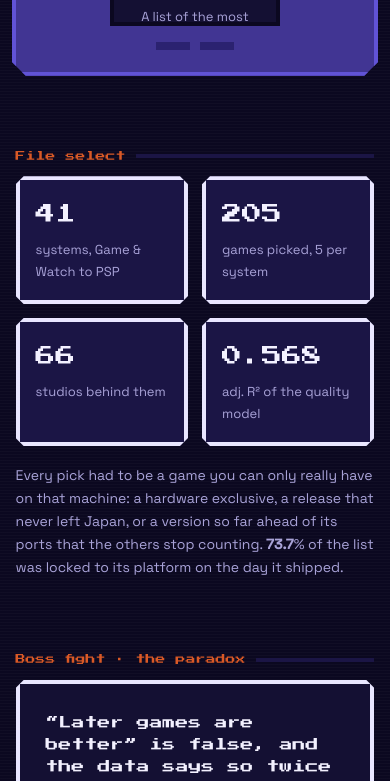
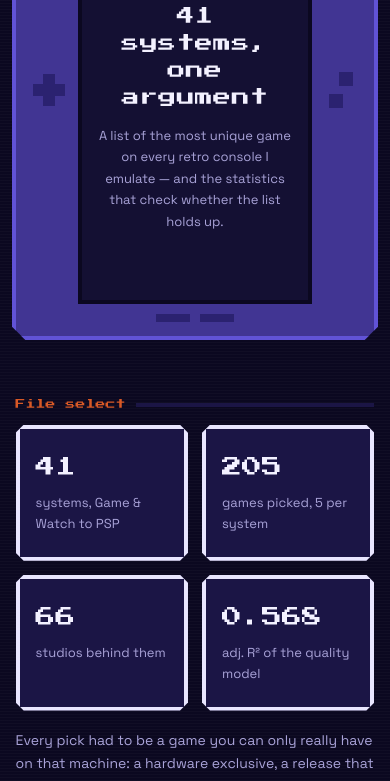
Before and after one commit to Eeman1113/retrogames, a plain HTML site: page docs/index.html in a window 390 px wide. Shown: the part 170-951 px from the top of the page. Drawn offline with Linux system fonts and the light colour scheme.

Commit message:
Stop the handheld screen clipping its own content on narrow viewports
The screen kept a fixed 3:2 aspect ratio at every width, so below ~760px the
title and sprite row overflowed a hidden box. Under 760px the screen now grows
to fit its content and the d-pad and face buttons shrink instead of taking
width from it.

```diff
--- a/docs/style.css
+++ b/docs/style.css
@@ -189,3 +189,18 @@ footer a { color: var(--ink-2); }
   transition: opacity .09s linear;
 }
 @media (prefers-reduced-motion: reduce) { #tip { transition: none; } }
+
+/* The screen holds a fixed 3:2 aspect like the real hardware, which clips its own
+   content once the column gets narrow. Below 760px the screen grows to fit instead,
+   and the controls shrink rather than stealing width from it. */
+@media (max-width: 760px) {
+  .gba { grid-template-columns: 38px 1fr 38px; gap: 10px; padding: 14px; margin-top: 28px; }
+  .screen { aspect-ratio: auto; padding: 22px 14px; }
+  .dpad { width: 32px; height: 32px; }
+  .dpad i:nth-child(1) { left: 10px; top: 0; width: 12px; height: 32px; }
+  .dpad i:nth-child(2) { top: 10px; left: 0; width: 32px; height: 12px; }
+  .face b { width: 14px; height: 14px; }
+  .face b:first-child { margin-left: 10px; }
+  section { margin: 56px 0; }
+  .win { padding: 22px 16px; }
+}
```
